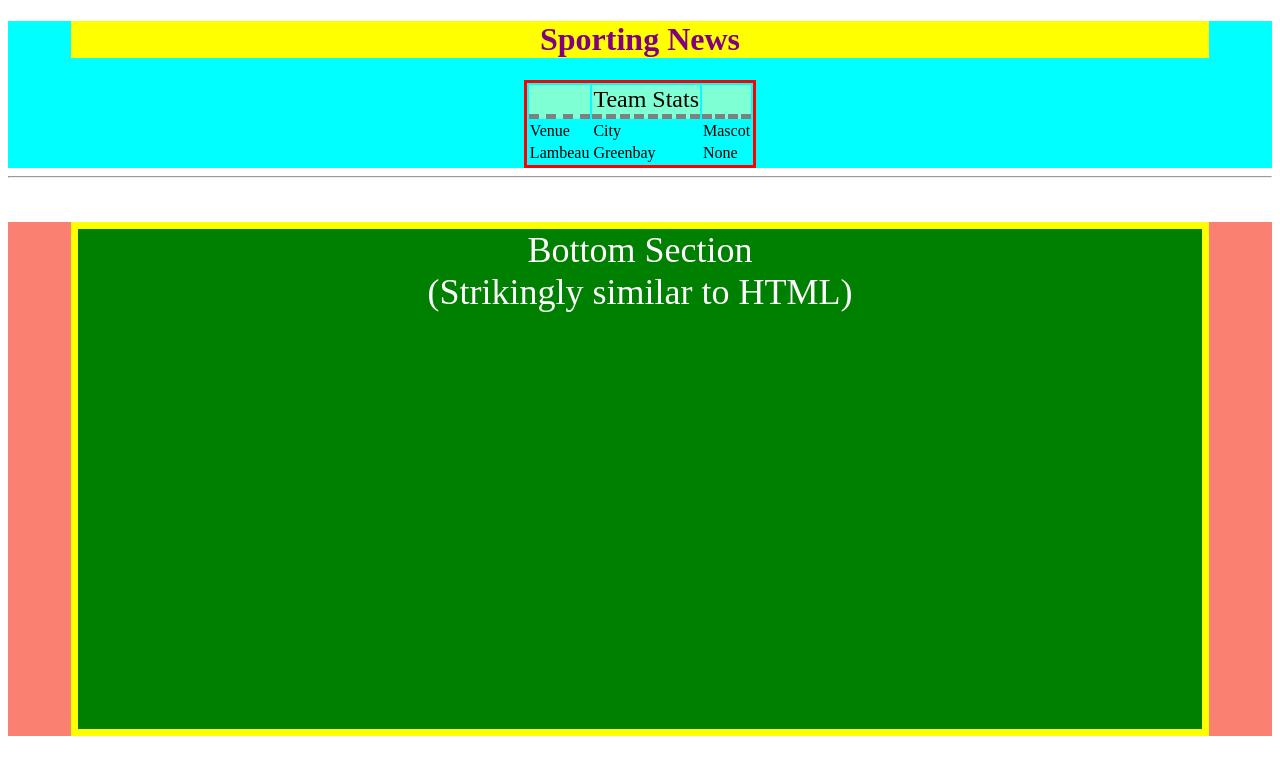
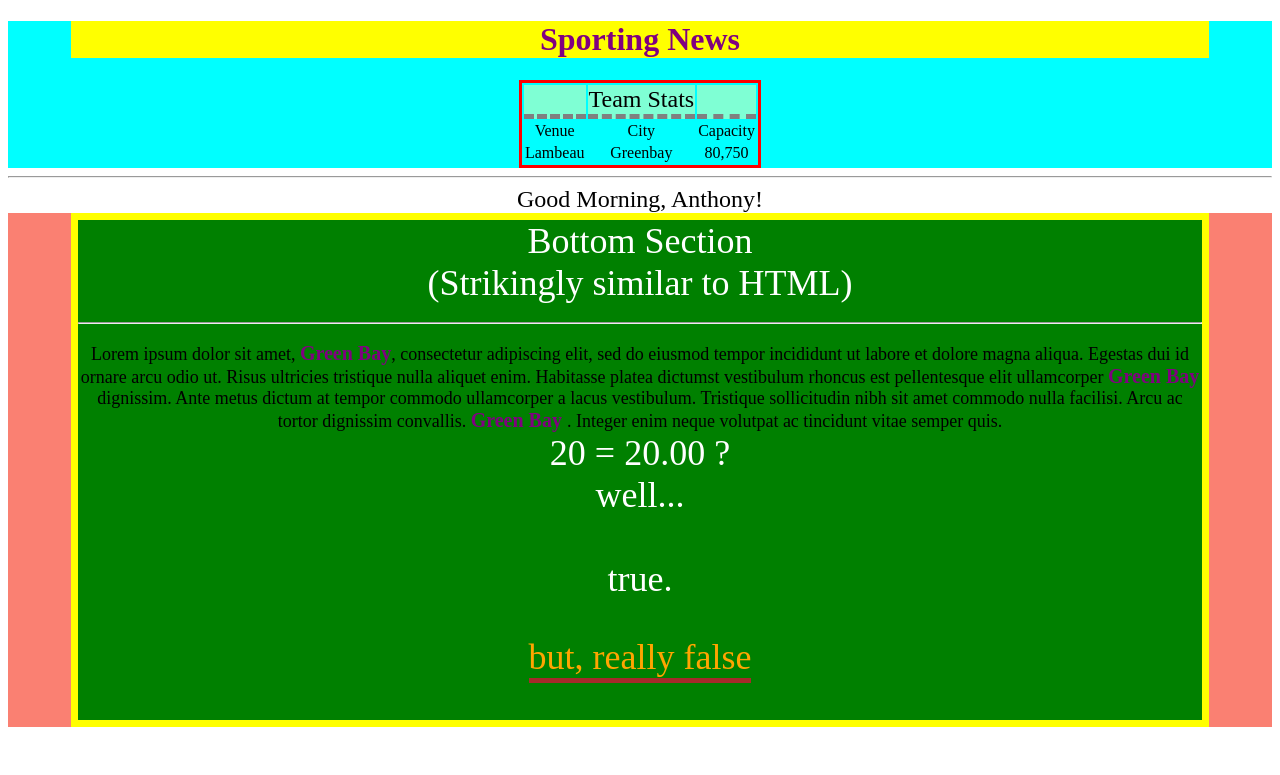
Before and after one commit to amcmullen9291/first-PHP-project, a PHP site: page /site.php in a window 1280 px wide. Shown: the top 775 px of the page. Run offline with PHP 8.4, Linux system fonts and the light colour scheme.

Commit message:
boolean if statement assignment. HTML conditional render

```diff
--- a/site.php
+++ b/site.php
@@ -7,6 +7,23 @@
     </head>
     <body>
         <?php
+        $Name = "Anthony";
+        $Greeting = "Good Morning";
+        $City = "Green Bay";
+        $number1 = 20;
+        $number2 = "20.00";
+        if($number1 == $number2){
+            $Boolean = "true";
+        }else{
+            $Boolean = "false";
+        }
+        if($number1 === $number2){
+            $Boolean2 = "true";
+        }else{
+            $Boolean2 = "false";
+        }
+
+
         echo"
         <div class='tophalf'><center><h1>Sporting News</h1></center>
         <center><table>
@@ -17,27 +34,44 @@
         <tr>
         <td>Venue</td>
         <td>City</td>
-        <td>Mascot</td>
+        <td>Capacity</td>
         </tr>
         <tbody>
         <tr>
         <td>Lambeau</td>
         <td>Greenbay</td>
-        <td>None</td>
+        <td>80,750</td>
         </tr>
         </tbody>
         </table></center>
         </div>";
 
         echo "<hr/>";
-        echo"<br/><br/>
+        echo"
+        <center id='middle'>$Greeting, $Name!<center>
         <div id='bottom_background'>
         <center><div id='bottom'>
         <div>Bottom Section</div>
         <span id='line2'>(Strikingly similar to HTML)</span>
-        </div></center>
-        </div>"
-
+        <br/>
+        <hr/>
+        <div id='words'>Lorem ipsum dolor sit amet, <b class='city'>$City</b>, consectetur adipiscing elit, sed do eiusmod tempor incididunt ut labore et dolore magna aliqua. Egestas dui id ornare arcu odio ut. Risus ultricies tristique nulla aliquet enim. Habitasse platea dictumst vestibulum rhoncus est pellentesque elit ullamcorper <b class='city'>$City </b> dignissim. Ante metus dictum at tempor commodo ullamcorper a lacus vestibulum. Tristique sollicitudin nibh sit amet commodo nulla facilisi. Arcu ac tortor dignissim convallis. <b class='city'>$City </b>. Integer enim neque volutpat ac tincidunt vitae semper quis.</div>
+        <div id='numbertest'>
+        <div class='numbers'> $number1  = $number2 ?</div>
+        <div>well...</div>
+        <br/>
+        $Boolean.";
+        if($number1 !== $number2){
+        echo "
+        <p id='falseEqual'> but, really
+        $Boolean2 </p>";
+        // </div>";
+        }
+        echo "
+        </div>
+        </div>
+        </center>
+        </div>";
         ?>
     </body>
 </html>
--- a/style.css
+++ b/style.css
@@ -38,7 +38,30 @@ h1 {
 #bottom_background {
     background-color: salmon;
 }
+#middle {
+    font-size: 24px;
+}
+
+#words {
+    color: black;
+    font-size:18px;
+}
 
 .tophalf {
     background-color: aqua;
 }
+
+.city {
+    color: purple;
+    font-size: 20px;
+}
+
+td {
+    text-align: center;
+}
+
+#falseEqual {
+    border-bottom: 5px solid brown;
+    color: orange;
+    width:fit-content
+}
```
